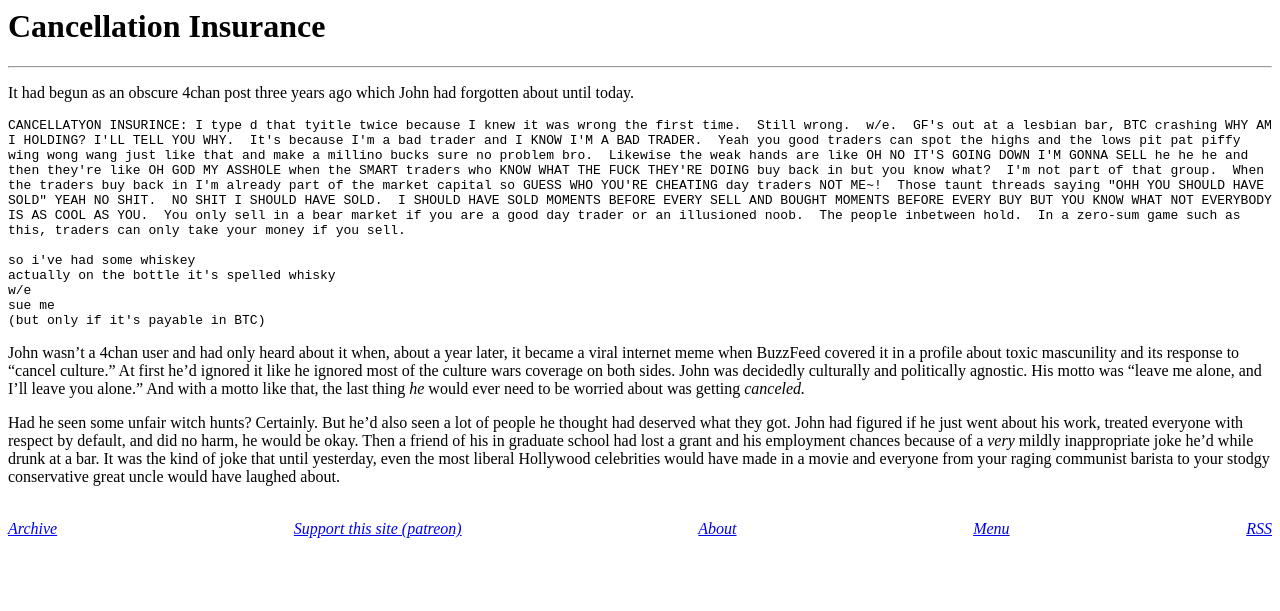
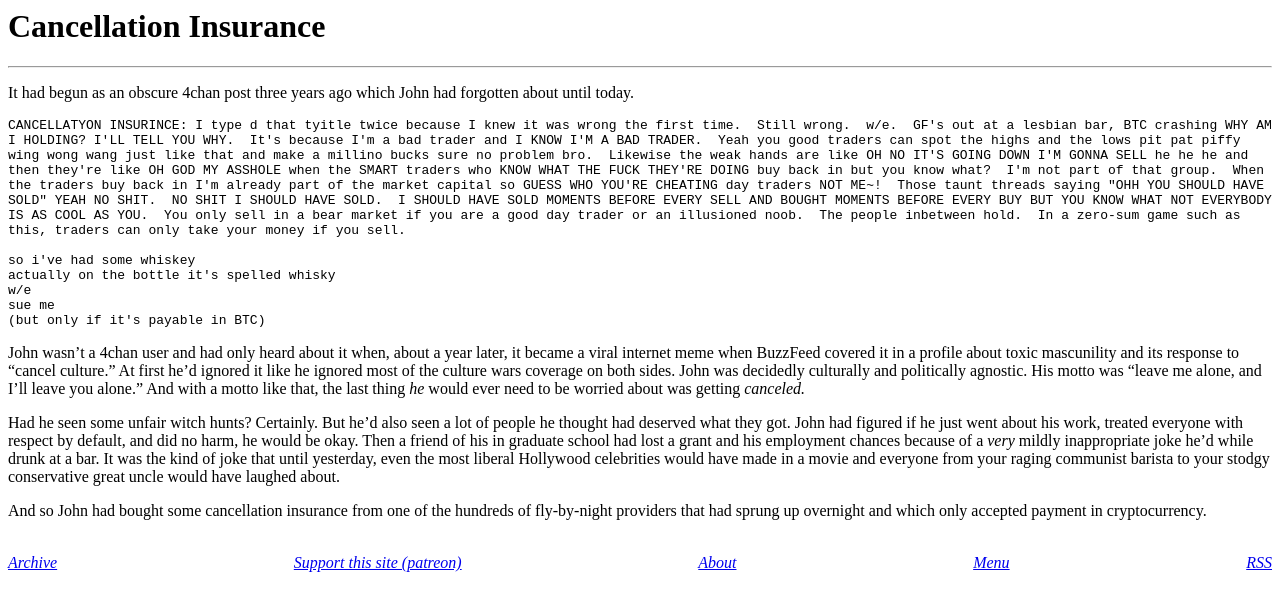
Before and after one commit to derykmakgill/website, a Jekyll site: the page built from cancel.md, in a window 1280 px wide. Shown: the top 611 px of the page. Built offline with Jekyll 4.4.1, drawn with Linux system fonts in a browser that asks for light colours.

Commit message:
Update cancel.md

```diff
--- a/cancel.md
+++ b/cancel.md
@@ -18,3 +18,5 @@ sue me
 John wasn't a 4chan user and had only heard about it when, about a year later, it became a viral internet meme when BuzzFeed covered it in a profile about toxic mascunility and its response to "cancel culture." At first he'd ignored it like he ignored most of the culture wars coverage on both sides. John was decidedly culturally and politically agnostic. His motto was "leave me alone, and I'll leave you alone." And with a motto like that, the last thing *he* would ever need to be worried about was getting *canceled.*
 
 Had he seen some unfair witch hunts? Certainly. But he'd also seen a lot of people he thought had deserved what they got. John had figured if he just went about his work, treated everyone with respect by default, and did no harm, he would be okay. Then a friend of his in graduate school had lost a grant and his employment chances because of a *very* mildly inappropriate joke he'd while drunk at a bar. It was the kind of joke that until yesterday, even the most liberal Hollywood celebrities would have made in a movie and everyone from your raging communist barista to your stodgy conservative great uncle would have laughed about.
+
+And so John had bought some cancellation insurance from one of the hundreds of fly-by-night providers that had sprung up overnight and which only accepted payment in cryptocurrency.
```
